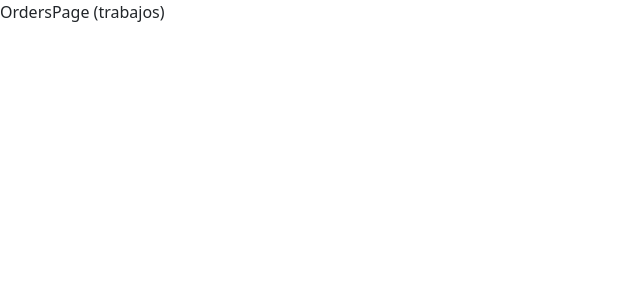
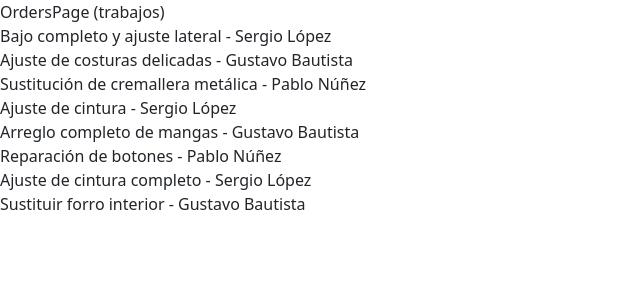
Before and after one commit to Pablogg25/DAW2_EQUIPO_B_25-26, a React (Vite) app in the folder Frontend/LaCremallera/: page /orders in a window 1280 px wide. Shown: the top 300 px of the page, without its empty margins (0-640 px from the left). Built offline with nearby package versions, Linux system fonts and the light colour scheme.

Commit message:
conflicto apicontroller

```diff
--- a/Frontend/LaCremallera/src/core/OrdersController.js
+++ b/Frontend/LaCremallera/src/core/OrdersController.js
@@ -1,19 +1,18 @@
 
-import { useEffect } from "react";
 import apiController from "./ApiController";
 
-const ordersController=(function(){
+const $ordersController=(function(){
     console.log("Inicializando ordersController");
 
     async function getOrders(){
         console.log("ordersController: getOrders");
 
-        const requestUrl=apiController.getBaseUrl()+'/orders';
+        const requestUrl=apiController.getBaseUrl()+'/trabajos';
 
         //TODO: gestionar errores y códigos de error
 
         try{
-            console.log("Realizando petición a: "+request);
+            console.log("Realizando petición a: "+requestUrl);
             const request=await fetch(requestUrl);
 
             const respuesta=await request.json();
@@ -37,4 +36,5 @@ const ordersController=(function(){
     };
 })();
 
-export default ordersController;
+window.$ordersController=$ordersController;
+export default $ordersController;
--- /dev/null
+++ b/Frontend/LaCremallera/src/core/TestController/DatosOrders.js
@@ -0,0 +1,83 @@
+const datos=[
+  {
+    "descripcion": "Bajo completo y ajuste lateral",
+    "empleado": "Sergio López",
+    "estado": "en_proceso",
+    "fecha_entrega": "2025-11-25",
+    "fecha_inicio": "2025-11-20",
+    "precio": 12.5,
+    "prenda": "Pantalón",
+    "trabajoId": 1
+  },
+  {
+    "descripcion": "Ajuste de costuras delicadas",
+    "empleado": "Gustavo Bautista",
+    "estado": "pendiente",
+    "fecha_entrega": "2025-11-26",
+    "fecha_inicio": "2025-11-18",
+    "precio": 18,
+    "prenda": "Vestido",
+    "trabajoId": 2
+  },
+  {
+    "descripcion": "Sustitución de cremallera metálica",
+    "empleado": "Pablo Núñez",
+    "estado": "listo",
+    "fecha_entrega": "2025-11-20",
+    "fecha_inicio": "2025-11-10",
+    "precio": 15,
+    "prenda": "Chaqueta",
+    "trabajoId": 3
+  },
+  {
+    "descripcion": "Ajuste de cintura",
+    "empleado": "Sergio López",
+    "estado": "entregado",
+    "fecha_entrega": "2025-11-19",
+    "fecha_inicio": "2025-11-12",
+    "precio": 10,
+    "prenda": "Falda",
+    "trabajoId": 4
+  },
+  {
+    "descripcion": "Arreglo completo de mangas",
+    "empleado": "Gustavo Bautista",
+    "estado": "en_proceso",
+    "fecha_entrega": "2025-11-22",
+    "fecha_inicio": "2025-11-14",
+    "precio": 14,
+    "prenda": "Abrigo",
+    "trabajoId": 5
+  },
+  {
+    "descripcion": "Reparación de botones",
+    "empleado": "Pablo Núñez",
+    "estado": "entregado",
+    "fecha_entrega": "2025-11-12",
+    "fecha_inicio": "2025-11-10",
+    "precio": 6,
+    "prenda": "Camisa",
+    "trabajoId": 6
+  },
+  {
+    "descripcion": "Ajuste de cintura completo",
+    "empleado": "Sergio López",
+    "estado": "pendiente",
+    "fecha_entrega": "2025-11-18",
+    "fecha_inicio": "2025-11-13",
+    "precio": 9,
+    "prenda": "Pantalón",
+    "trabajoId": 7
+  },
+  {
+    "descripcion": "Sustituir forro interior",
+    "empleado": "Gustavo Bautista",
+    "estado": "pendiente",
+    "fecha_entrega": "2025-11-30",
+    "fecha_inicio": "2025-11-15",
+    "precio": 25,
+    "prenda": "Chaqueta",
+    "trabajoId": 8
+  }
+];
+export default datos;
--- /dev/null
+++ b/Frontend/LaCremallera/src/core/TestController/TestOrdersController.js
@@ -0,0 +1,39 @@
+import datos from "./DatosOrders";
+
+const $ordersController = (function () {
+    console.log("inicializar $ordersController test");
+
+    if (!localStorage.getItem('trabajos')) {
+        localStorage.setItem('trabajos', JSON.stringify(datos));
+    }
+    let trabajos = JSON.parse(localStorage.getItem('trabajos'));
+
+    function siguientePacienteId() {
+        let maxId = Math.max(...trabajos.map(p => p.trabajoId), 0);
+        return maxId + 1;
+    }
+
+    async function getOrders(params) {
+        console.log("AVISO: ESTE ES UN MÉTODO DE PRUEBAS, NO TIENE CONEXIÓN REAL CON LA API");
+        console.log("ordersController: getOrders");
+
+        return [...trabajos];
+    }
+    async function obtenerOrder(trabajoId){
+        console.log("AVISO: ESTE ES UN MÉTODO DE PRUEBAS, NO TIENE CONEXIÓN REAL CON LA API");
+        console.log("ordersController: obtenerOrder: "+trabajoId);
+        let index=trabajos.findIndex(p=>p.trabajoId==trabajoId);
+
+        if(index!==-1){
+            return trabajos;
+        }
+    }
+
+    return {
+        getOrders,
+        obtenerOrder,
+    }
+})();
+
+window.$ordersController=$ordersController;
+export default $ordersController;
--- a/Frontend/LaCremallera/src/pages/OrdersPage.jsx
+++ b/Frontend/LaCremallera/src/pages/OrdersPage.jsx
@@ -1,12 +1,12 @@
 import { useState, useEffect } from "react";
-import ordersController from "../core/OrdersController";
+import $ordersController from "../core/TestController/TestOrdersController";
 
 function OrdersPage() {
 
   const [orders, setOrders] = useState([]);
 
   async function cargarDatos() {
-    let datos = await ordersController.getOrders();
+    let datos = await $ordersController.getOrders();
 
     if (datos) {
       console.log("DATOS RECIVIDOS");
@@ -22,20 +22,24 @@ function OrdersPage() {
   }, []);
 
   return (
-    <>
+    <div>
       <div>OrdersPage (trabajos)</div>
 
       <div>
         {/* lista */}
+        <div>
+          {/* headers */}
+        </div>
         {
           orders.map((elemento) => {
             return (
-              <div key={elemento["id"]}>{elemento["descripcion"]} - {elemento["empleado"]}</div>
+              <div key={elemento["trabajoId"]}>{elemento["descripcion"]} - {elemento["empleado"]}</div>
             );
           })
         }
       </div>
-    </>
+    </div>
+
 
   );
 }
```
